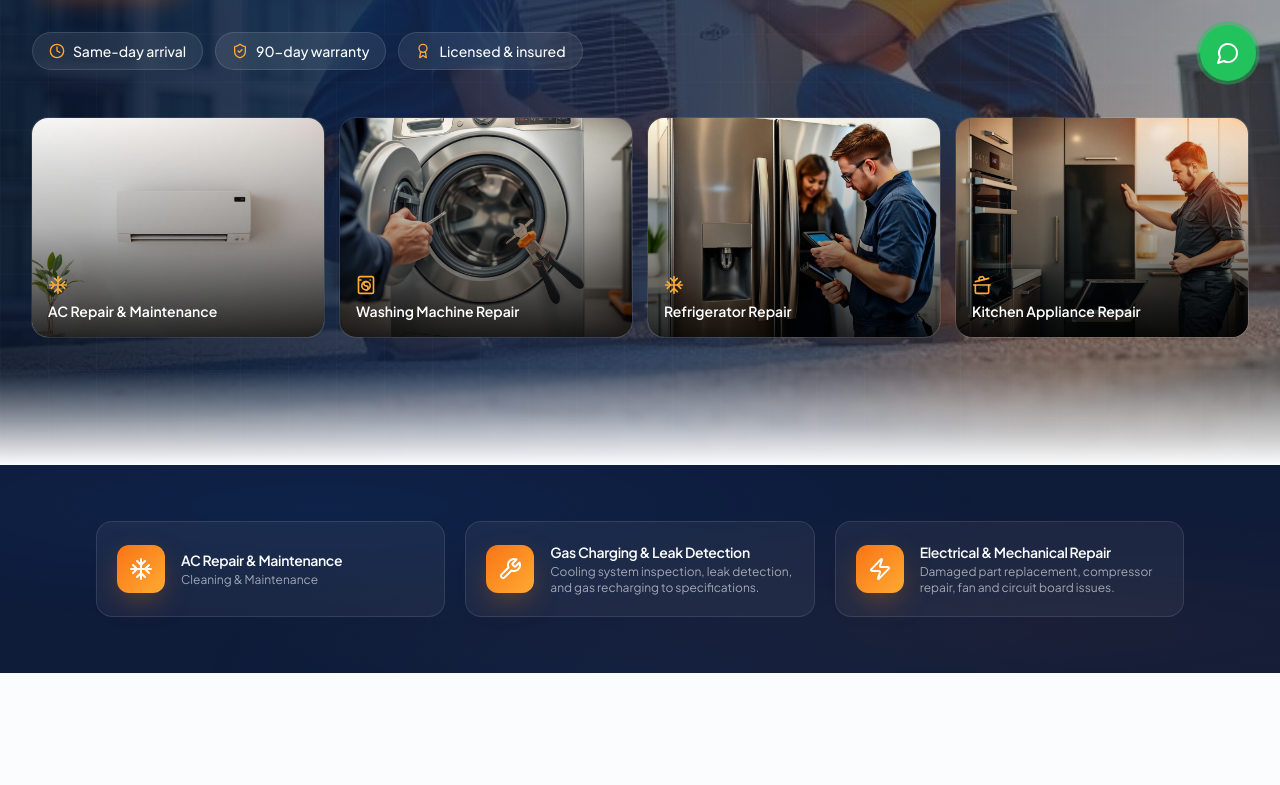
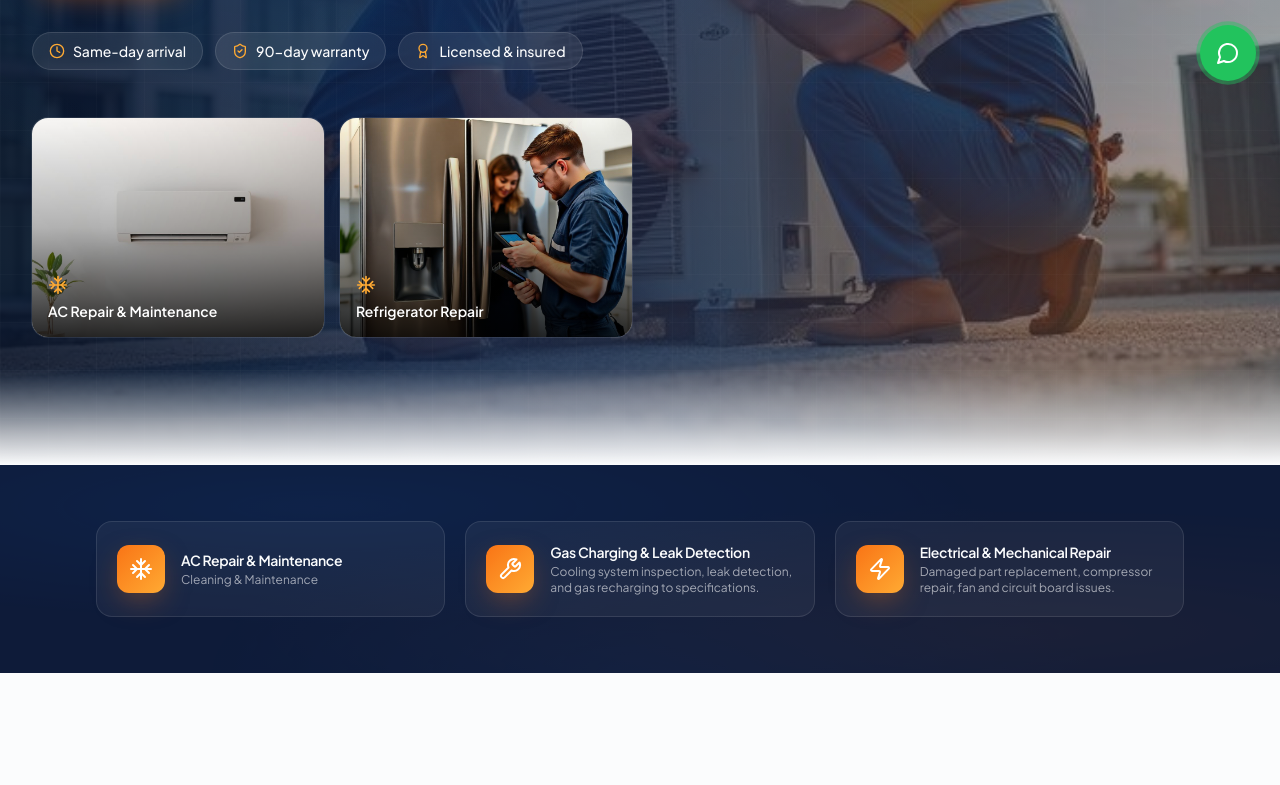
Before and after one commit to Azhar512/colors-and-shapes, a React (Vite) app: page / in a window 1280 px wide. Shown: the part 695-1480 px from the top of the page. Built offline with nearby package versions, Linux system fonts and the light colour scheme; the HTML template or start-up script is replaced by a standard one.

Commit message:
feat: remove washing machine and kitchen appliance services from home page

```diff
--- a/src/pages/Index.tsx
+++ b/src/pages/Index.tsx
@@ -26,9 +26,7 @@ export default function Index() {
 
   const serviceCards = [
     { icon: Snowflake, image: serviceAc, titleKey: "services.ac.title", descKey: "services.ac.desc" },
-    { icon: WashingMachine, image: serviceWashing, titleKey: "services.washing.title", descKey: "services.washing.desc" },
     { icon: Snowflake, image: serviceFridge, titleKey: "services.fridge.title", descKey: "services.fridge.desc" },
-    { icon: CookingPot, image: serviceKitchen, titleKey: "services.kitchen.title", descKey: "services.kitchen.desc" },
   ];
 
   const quickServices = [
```
